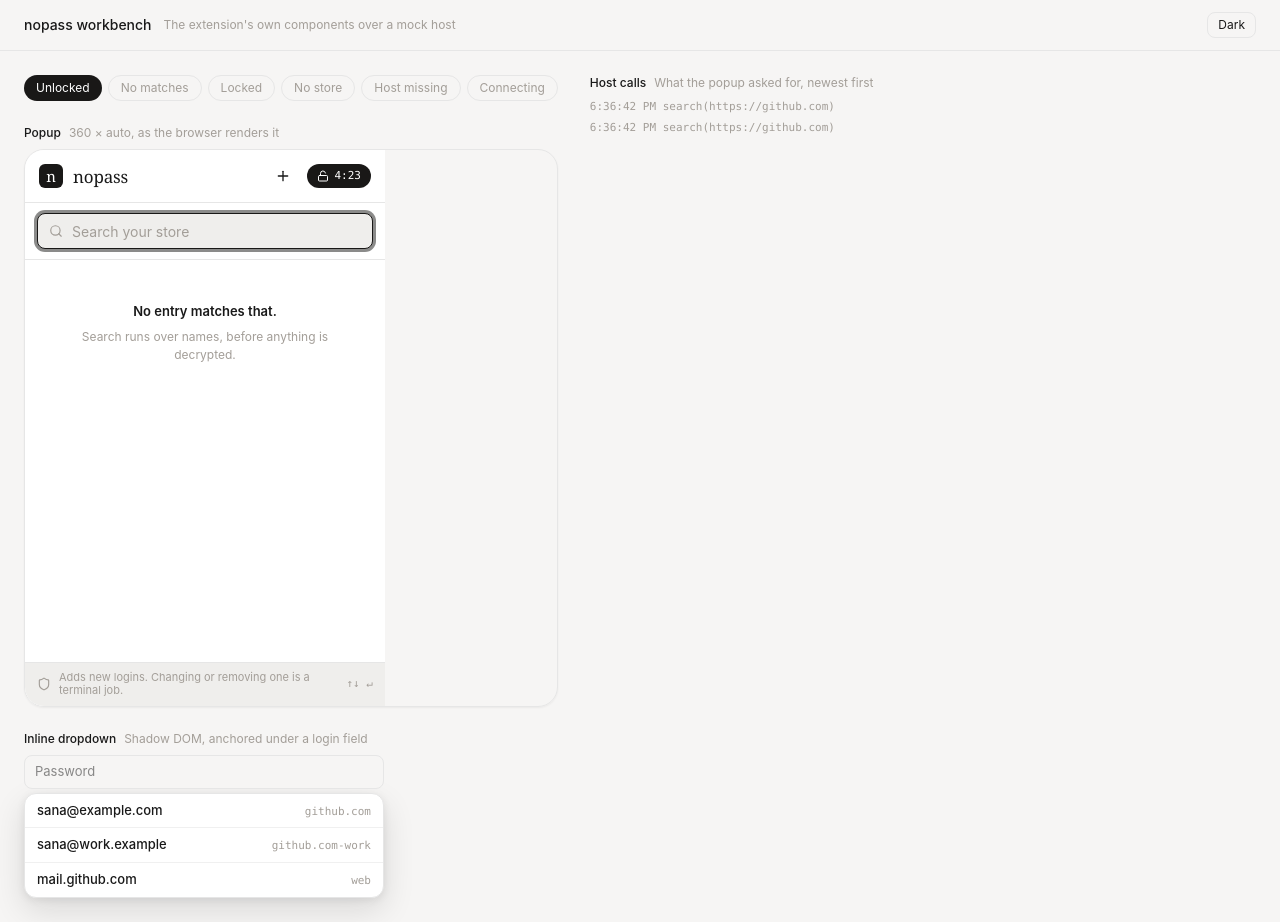
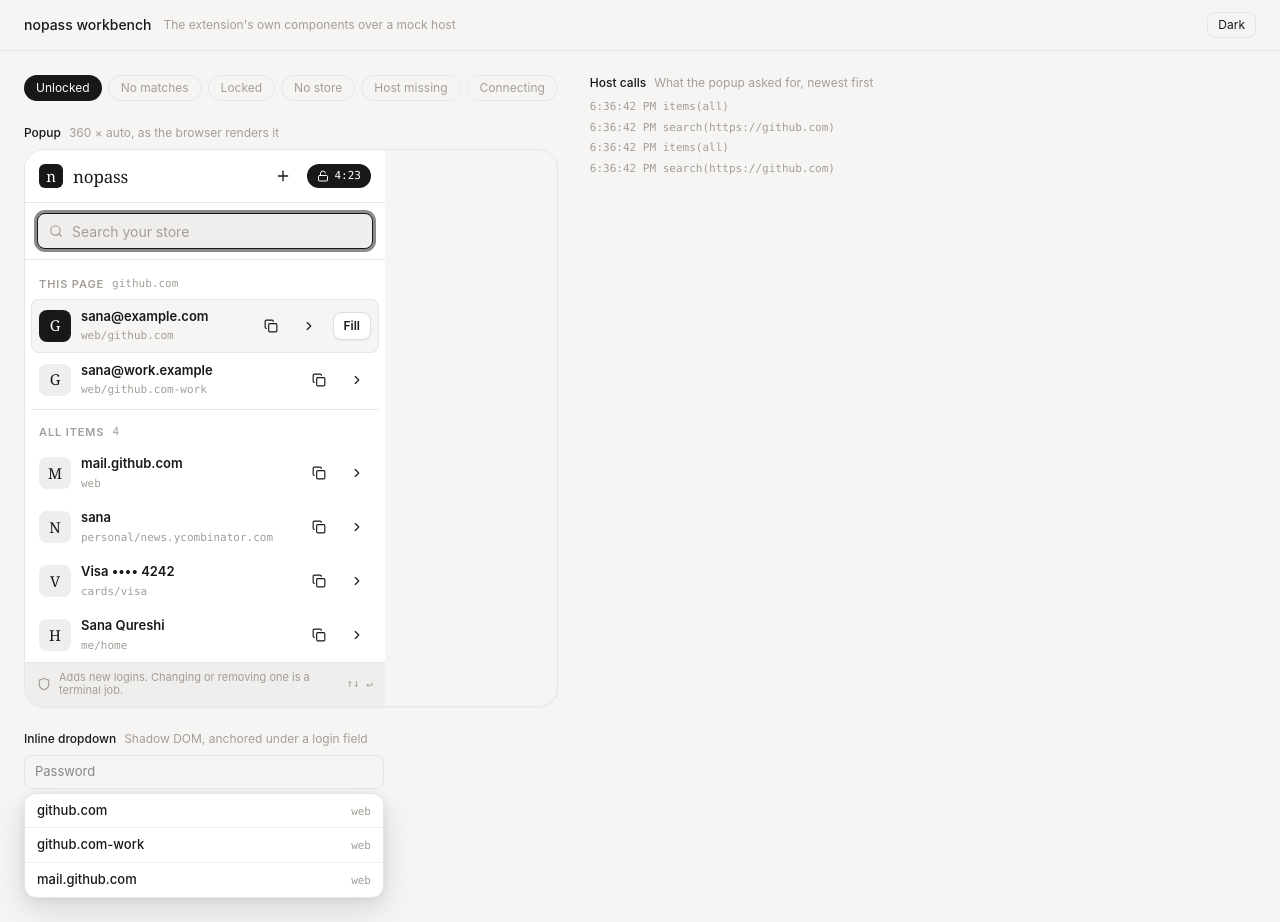
Before and after one commit to souravsspace/nopass, a React (Vite) app in the folder tools/workbench/: page / in a window 1280 px wide. Built offline with nearby package versions, Linux system fonts and the light colour scheme.

Commit message:
test(workbench): mock records, items and update

```diff
--- a/tools/workbench/src/mocks.ts
+++ b/tools/workbench/src/mocks.ts
@@ -8,29 +8,104 @@
 
 import { type Bridge, BridgeError } from "@nopass/extension/lib/bridge";
 import type { SessionState } from "@nopass/extension/lib/session";
-import type { Match, Secret } from "@nopass/protocol";
+import type { Field, Item, Kind, Match, Secret } from "@nopass/protocol";
+
+/** `key: value` lines, minus the ones nobody filled in. */
+function fields(pairs: [string, string | undefined][]): Field[] {
+  return pairs
+    .filter((pair): pair is [string, string] => Boolean(pair[1]))
+    .map(([key, value]) => ({ key, value }));
+}
 
 export const ENTRIES: Secret[] = [
   {
+    fields: fields([
+      ["username", "sana@example.com"],
+      ["url", "https://github.com"],
+      ["totp", "otpauth://totp/github?secret=JBSWY3DPEHPK3PXP"],
+    ]),
+    kind: "login",
     name: "web/github.com",
-    password: "9x!Kd2pQvr4TmZ",
-    totp: "otpauth://totp/github?secret=JBSWY3DPEHPK3PXP",
-    url: "https://github.com",
-    username: "sana@example.com",
+    secret: "9x!Kd2pQvr4TmZ",
   },
   {
+    fields: fields([
+      ["username", "sana@work.example"],
+      ["url", "https://github.com"],
+    ]),
+    kind: "login",
     name: "web/github.com-work",
-    password: "Lp7#eR1wYq0NbA",
-    url: "https://github.com",
-    username: "sana@work.example",
+    secret: "Lp7#eR1wYq0NbA",
   },
-  { name: "web/mail.github.com", password: "Tz3$hV8mCk5JdE" },
   {
+    fields: [],
+    kind: "login",
+    name: "web/mail.github.com",
+    secret: "Tz3$hV8mCk5JdE",
+  },
+  {
+    fields: fields([["username", "sana"]]),
+    kind: "login",
     name: "personal/news.ycombinator.com",
-    password: "Qw2@nX6bFs9RgU",
-    username: "sana",
+    secret: "Qw2@nX6bFs9RgU",
+  },
+  {
+    fields: fields([
+      ["cardholder", "Sana Qureshi"],
+      ["exp-month", "04"],
+      ["exp-year", "2029"],
+      ["brand", "Visa"],
+    ]),
+    kind: "card",
+    name: "cards/visa",
+    secret: "4111111111114242",
+  },
+  {
+    fields: fields([
+      ["given-name", "Sana"],
+      ["family-name", "Qureshi"],
+      ["email", "sana@example.com"],
+      ["street", "12 Example Road"],
+      ["city", "Dhaka"],
+      ["country", "Bangladesh"],
+    ]),
+    kind: "identity",
+    name: "me/home",
+    secret: "",
   },
 ];
+
+/** The row an entry shows in a list: a name, a kind, and never a secret. */
+function itemFor(entry: Secret): Item {
+  const value = (key: string) =>
+    entry.fields.find((field) => field.key === key)?.value;
+
+  switch (entry.kind) {
+    case "card": {
+      const tail = entry.secret.slice(-4);
+      const brand = value("brand");
+      return {
+        hint: brand ? `${brand} •••• ${tail}` : `•••• ${tail}`,
+        kind: entry.kind,
+        name: entry.name,
+      };
+    }
+    case "identity": {
+      const name = [value("given-name"), value("family-name")]
+        .filter(Boolean)
+        .join(" ");
+      return { hint: name, kind: entry.kind, name: entry.name };
+    }
+    default: {
+      const username = value("username");
+      return {
+        kind: entry.kind,
+        name: entry.name,
+        ...(username ? { hint: username } : {}),
+      };
+    }
+  }
+}
 
 /**
  * The one passphrase this fake store opens for. A refusal is reachable here
@@ -117,6 +192,13 @@ export function mockBridge(scenario: Scenario, log: Log): Bridge {
       ).join("");
       return Promise.resolve(made);
     },
+    items(kinds?: Kind[]) {
+      log(`items(${kinds?.join(", ") ?? "all"})`);
+      const wanted = ENTRIES.filter(
+        (entry) => !kinds || kinds.includes(entry.kind)
+      );
+      return Promise.resolve(wanted.map(itemFor));
+    },
     list() {
       log("list()");
       return Promise.resolve(ENTRIES.map((entry) => entry.name));
@@ -133,8 +215,9 @@ export function mockBridge(scenario: Scenario, log: Log): Bridge {
         ? Promise.resolve(found)
         : Promise.reject(new Error(`${entry} is not in the store`));
     },
+
     save(draft) {
-      log(`save(${draft.entry})`);
+      log(`save(${draft.entry}, ${draft.kind ?? "login"})`);
       // The refusal that matters is the one the real host makes: a name
       // already taken is never overwritten (ADR-0006).
       if (ENTRIES.some((entry) => entry.name === draft.entry)) {
@@ -143,10 +226,10 @@ export function mockBridge(scenario: Scenario, log: Log): Bridge {
         );
       }
       ENTRIES.push({
+        fields: draft.fields ?? [],
+        kind: draft.kind ?? "login",
         name: draft.entry,
-        password: draft.password,
-        ...(draft.url ? { url: draft.url } : {}),
-        ...(draft.username ? { username: draft.username } : {}),
+        secret: draft.secret ?? "",
       });
       return Promise.resolve(draft.entry);
     },
@@ -156,8 +239,15 @@ export function mockBridge(scenario: Scenario, log: Log): Bridge {
         return Promise.resolve([]);
       }
       const matches: Match[] = ENTRIES.filter((entry) =>
-        entry.url?.includes("github")
-      ).map(({ name, username, url }) => ({ name, url, username }));
+        entry.fields.some(
+          (field) => field.key === "url" && field.value.includes("github")
+        )
+      ).map((entry) => ({
+        kind: entry.kind,
+        name: entry.name,
+        url: entry.fields.find((field) => field.key === "url")?.value,
+        username: entry.fields.find((field) => field.key === "username")?.value,
+      }));
       return Promise.resolve(matches);
     },
     session() {
@@ -176,5 +266,32 @@ export function mockBridge(scenario: Scenario, log: Log): Bridge {
       state = { expiresIn: 300, status: "unlocked" };
       return Promise.resolve(state);
     },
+
+    update(patch) {
+      log(`update(${patch.entry})`);
+      const found = ENTRIES.find((entry) => entry.name === patch.entry);
+      if (!found) {
+        return Promise.reject(
+          new BridgeError("not_found", `${patch.entry} is not in the store`)
+        );
+      }
+      if (patch.secret !== undefined) {
+        found.secret = patch.secret;
+      }
+      for (const field of patch.fields ?? []) {
+        const at = found.fields.findIndex((have) => have.key === field.key);
+        // An empty value is how the host is told to clear a field.
+        if (!field.value) {
+          if (at !== -1) {
+            found.fields.splice(at, 1);
+          }
+        } else if (at === -1) {
+          found.fields.push(field);
+        } else {
+          found.fields[at] = field;
+        }
+      }
+      return Promise.resolve(patch.entry);
+    },
   };
 }
```
